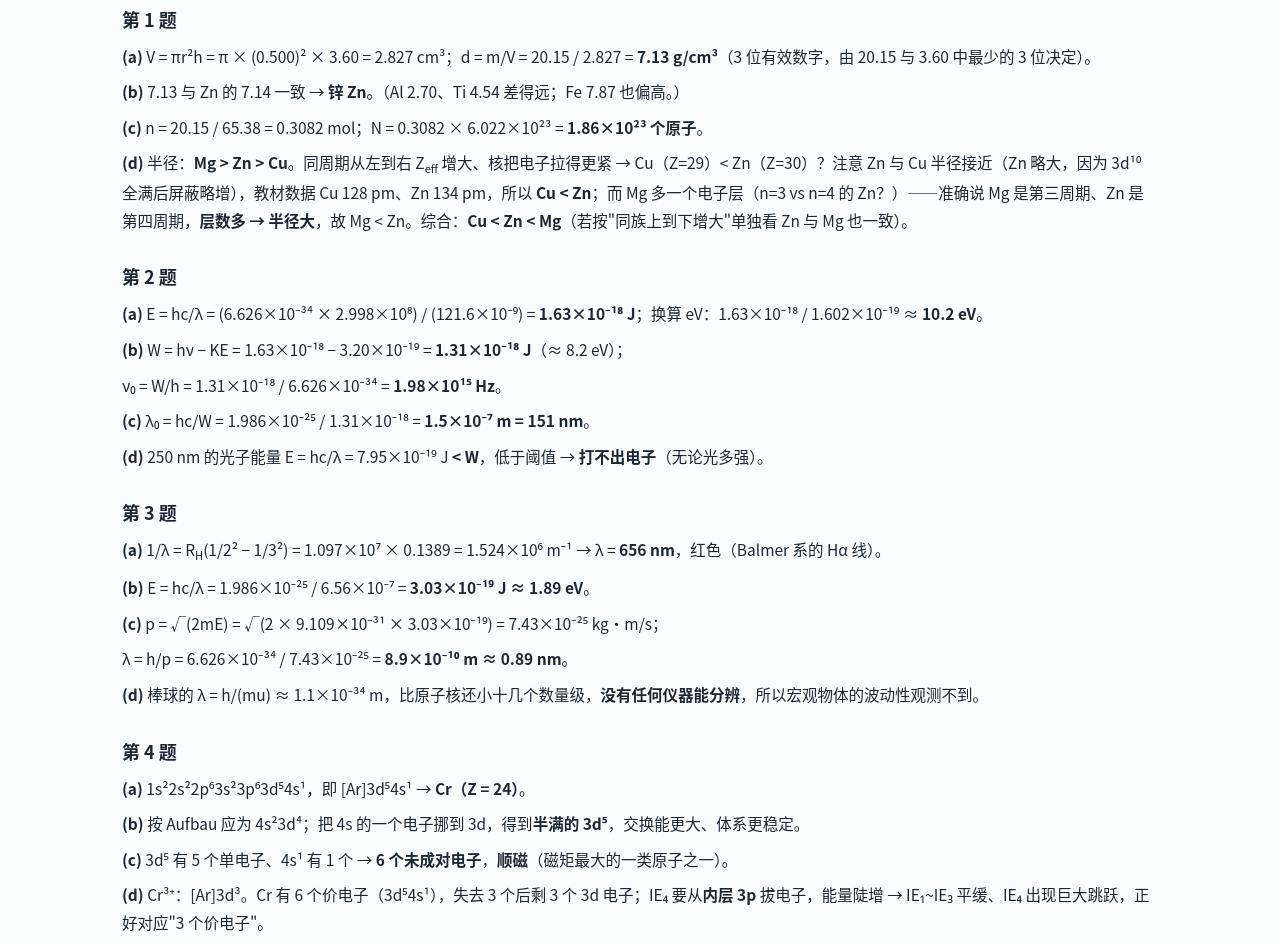
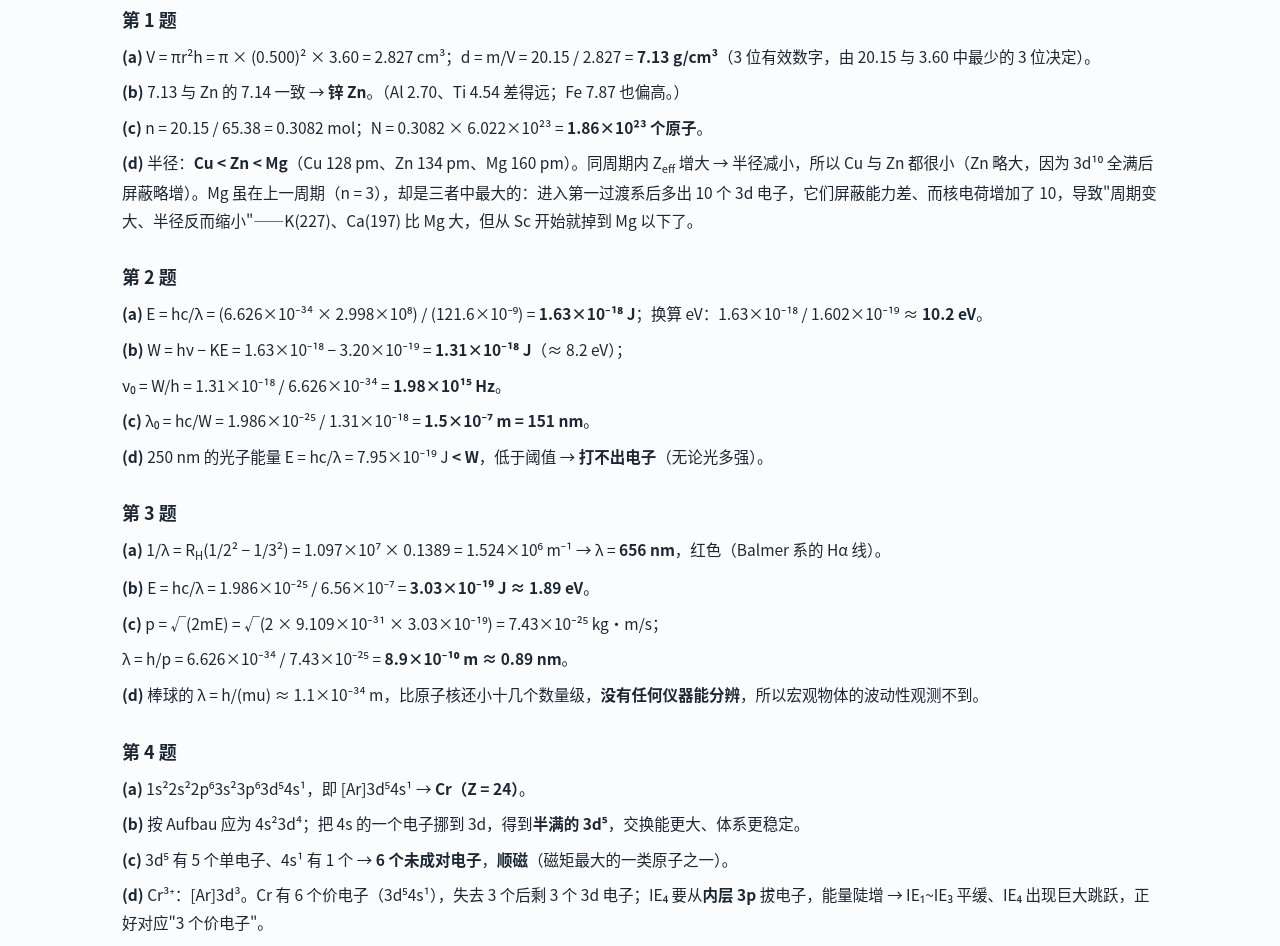
Before and after one commit to Apteryx-qdd/study-hub, a plain HTML site: page practice-full.html in a window 1280 px wide. Shown: the part 2904-3850 px from the top of the page. Drawn offline with Linux system fonts and the light colour scheme.

Commit message:
Add files via upload

```diff
--- a/practice-full.html
+++ b/practice-full.html
@@ -155,7 +155,7 @@ footer{margin-top:50px;padding-top:18px;border-top:1px solid var(--line);color:v
 <p><b>(a)</b> V = πr²h = π × (0.500)² × 3.60 = 2.827 cm³；d = m/V = 20.15 / 2.827 = <b>7.13 g/cm³</b>（3 位有效数字，由 20.15 与 3.60 中最少的 3 位决定）。</p>
 <p><b>(b)</b> 7.13 与 Zn 的 7.14 一致 → <b>锌 Zn</b>。（Al 2.70、Ti 4.54 差得远；Fe 7.87 也偏高。）</p>
 <p><b>(c)</b> n = 20.15 / 65.38 = 0.3082 mol；N = 0.3082 × 6.022×10²³ = <b>1.86×10²³ 个原子</b>。</p>
-<p><b>(d)</b> 半径：<b>Mg &gt; Zn &gt; Cu</b>。同周期从左到右 Z<sub>eff</sub> 增大、核把电子拉得更紧 → Cu（Z=29）&lt; Zn（Z=30）？注意 Zn 与 Cu 半径接近（Zn 略大，因为 3d¹⁰ 全满后屏蔽略增），教材数据 Cu 128 pm、Zn 134 pm，所以 <b>Cu &lt; Zn</b>；而 Mg 多一个电子层（n=3 vs n=4 的 Zn？）——准确说 Mg 是第三周期、Zn 是第四周期，<b>层数多 → 半径大</b>，故 Mg &lt; Zn。综合：<b>Cu &lt; Zn &lt; Mg</b>（若按&quot;同族上到下增大&quot;单独看 Zn 与 Mg 也一致）。</p>
+<p><b>(d)</b> 半径：<b>Cu &lt; Zn &lt; Mg</b>（Cu 128 pm、Zn 134 pm、Mg 160 pm）。同周期内 Z<sub>eff</sub> 增大 → 半径减小，所以 Cu 与 Zn 都很小（Zn 略大，因为 3d¹⁰ 全满后屏蔽略增）。Mg 虽在上一周期（n = 3），却是三者中最大的：进入第一过渡系后多出 10 个 3d 电子，它们屏蔽能力差、而核电荷增加了 10，导致&quot;周期变大、半径反而缩小&quot;——K(227)、Ca(197) 比 Mg 大，但从 Sc 开始就掉到 Mg 以下了。</p>
 <h3>第 2 题</h3>
 <p><b>(a)</b> E = hc/λ = (6.626×10⁻³⁴ × 2.998×10⁸) / (121.6×10⁻⁹) = <b>1.63×10⁻¹⁸ J</b>；换算 eV：1.63×10⁻¹⁸ / 1.602×10⁻¹⁹ ≈ <b>10.2 eV</b>。</p>
 <p><b>(b)</b> W = hν − KE = 1.63×10⁻¹⁸ − 3.20×10⁻¹⁹ = <b>1.31×10⁻¹⁸ J</b>（≈ 8.2 eV）；</p>
```
Also changed, not shown: practice-s2.html (+1 -1 lines).
